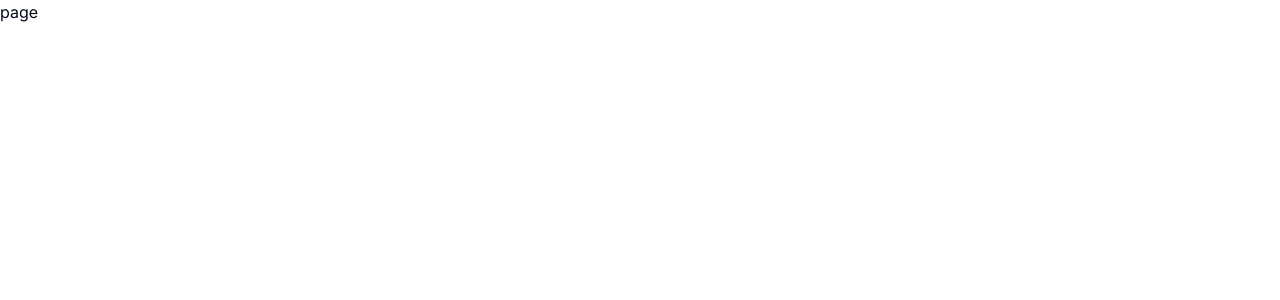
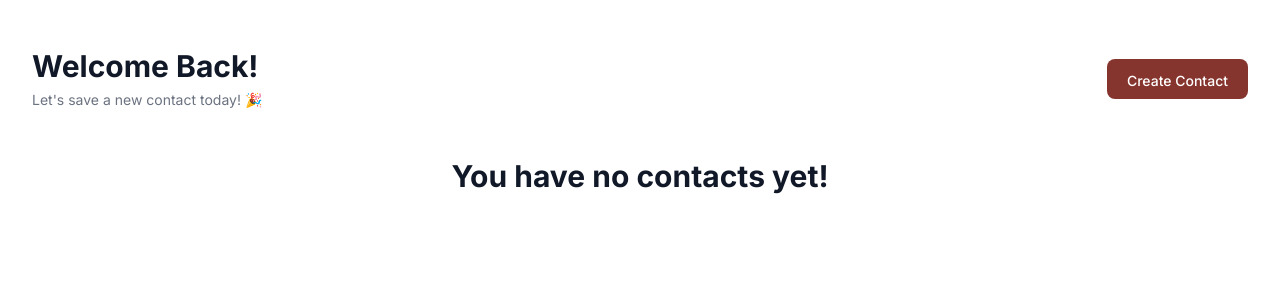
Before and after one commit to Jemeni11/Connectify, a Next.js app: page /dashboard in a window 1280 px wide. Shown: the top 300 px of the page. Built offline with nearby package versions, Linux system fonts and the light colour scheme.

Commit message:
Add create contact functionality to Dashboard page

```diff
--- a/app/dashboard/page.tsx
+++ b/app/dashboard/page.tsx
@@ -1,3 +1,57 @@
+"use client";
+import { useState } from "react";
+import { Button } from "@/components/ui/button";
+import { Dialog, DialogContent, DialogDescription, DialogFooter, DialogHeader, DialogTitle, DialogTrigger } from "@/components/ui/dialog";
+import { Input } from "@/components/ui/input";
+import { Label } from "@/components/ui/label";
+
 export default function Dashboard() {
-  return <div>page</div>;
+  const [contactExists, setContactExists] = useState(false);
+
+  return (
+    <div className="mx-auto flex flex-col gap-y-4 px-4 py-8 sm:px-6 sm:py-12 md:gap-y-8 lg:gap-y-12 lg:px-8">
+      <header>
+        <div className="sm:flex sm:items-center sm:justify-between">
+          <div className="text-center sm:text-left">
+            <h1 className="text-2xl font-bold text-gray-900 sm:text-3xl">Welcome Back!</h1>
+            <p className="mt-1.5 text-sm text-gray-500">Let&apos;s save a new contact today! 🎉</p>
+          </div>
+
+          <div className="mt-4 flex flex-col sm:mt-0 sm:flex-row sm:items-center">
+            <Dialog>
+              <DialogTrigger asChild>
+                <Button className="hover:bg-duskyRedHover block rounded-lg bg-duskyRed px-5 py-3 text-sm font-medium text-white transition hover:text-white">
+                  Create Contact
+                </Button>
+              </DialogTrigger>
+              <DialogContent className="sm:max-w-[425px]">
+                <DialogHeader>
+                  <DialogTitle>Create a new contact</DialogTitle>
+                  <DialogDescription>Make changes to your profile here. Click save when you&apos;re done.</DialogDescription>
+                </DialogHeader>
+                <div className="grid gap-4 py-4">
+                  <div className="grid grid-cols-4 items-center gap-4">
+                    <Label htmlFor="name" className="text-right">
+                      Name
+                    </Label>
+                    <Input id="name" defaultValue="Pedro Duarte" className="col-span-3" />
+                  </div>
+                  <div className="grid grid-cols-4 items-center gap-4">
+                    <Label htmlFor="username" className="text-right">
+                      Username
+                    </Label>
+                    <Input id="username" defaultValue="@peduarte" className="col-span-3" />
+                  </div>
+                </div>
+                <DialogFooter>
+                  <Button type="submit">Save changes</Button>
+                </DialogFooter>
+              </DialogContent>
+            </Dialog>
+          </div>
+        </div>
+      </header>
+      {contactExists ? <p></p> : <h2 className="text-center text-xl font-bold text-gray-900 sm:text-3xl">You have no contacts yet!</h2>}
+    </div>
+  );
 }
```
